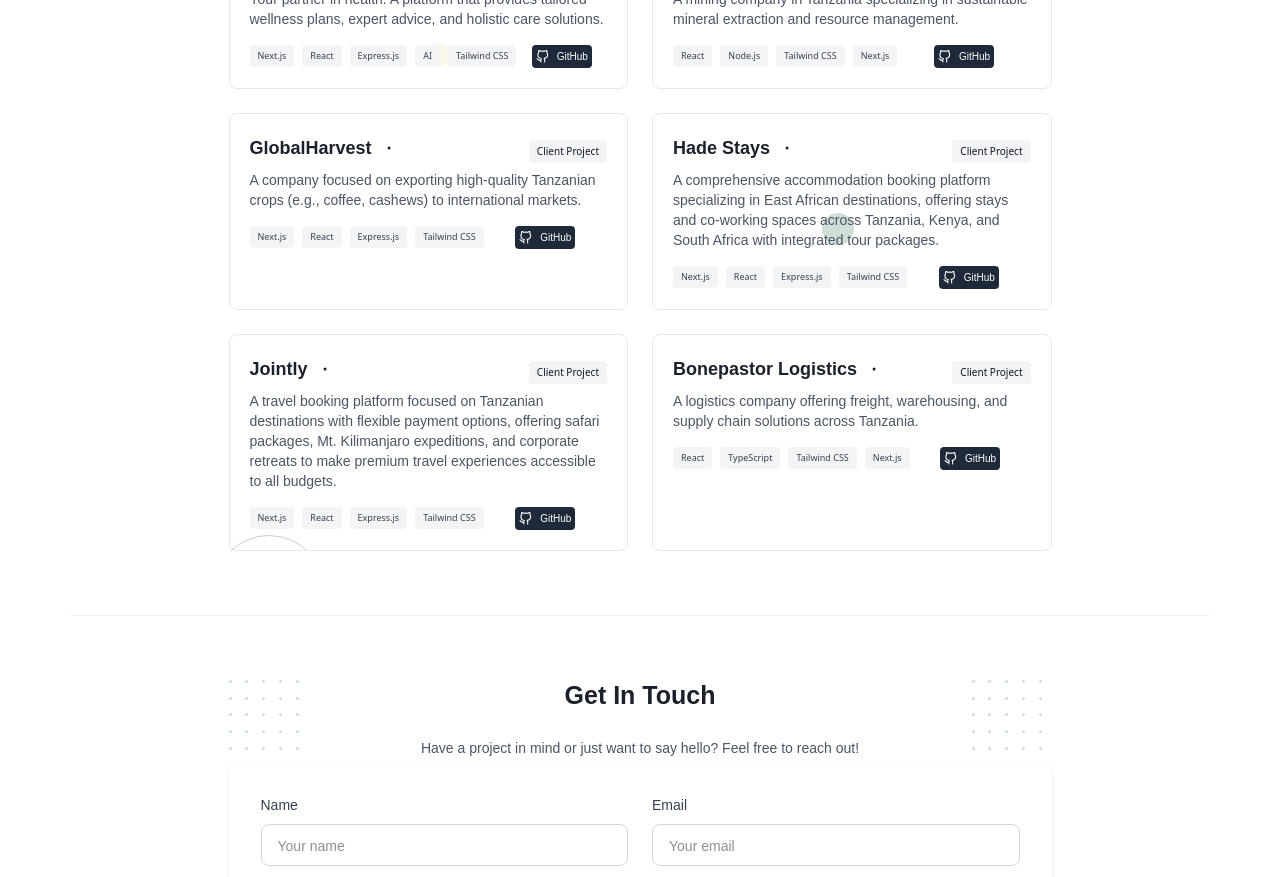
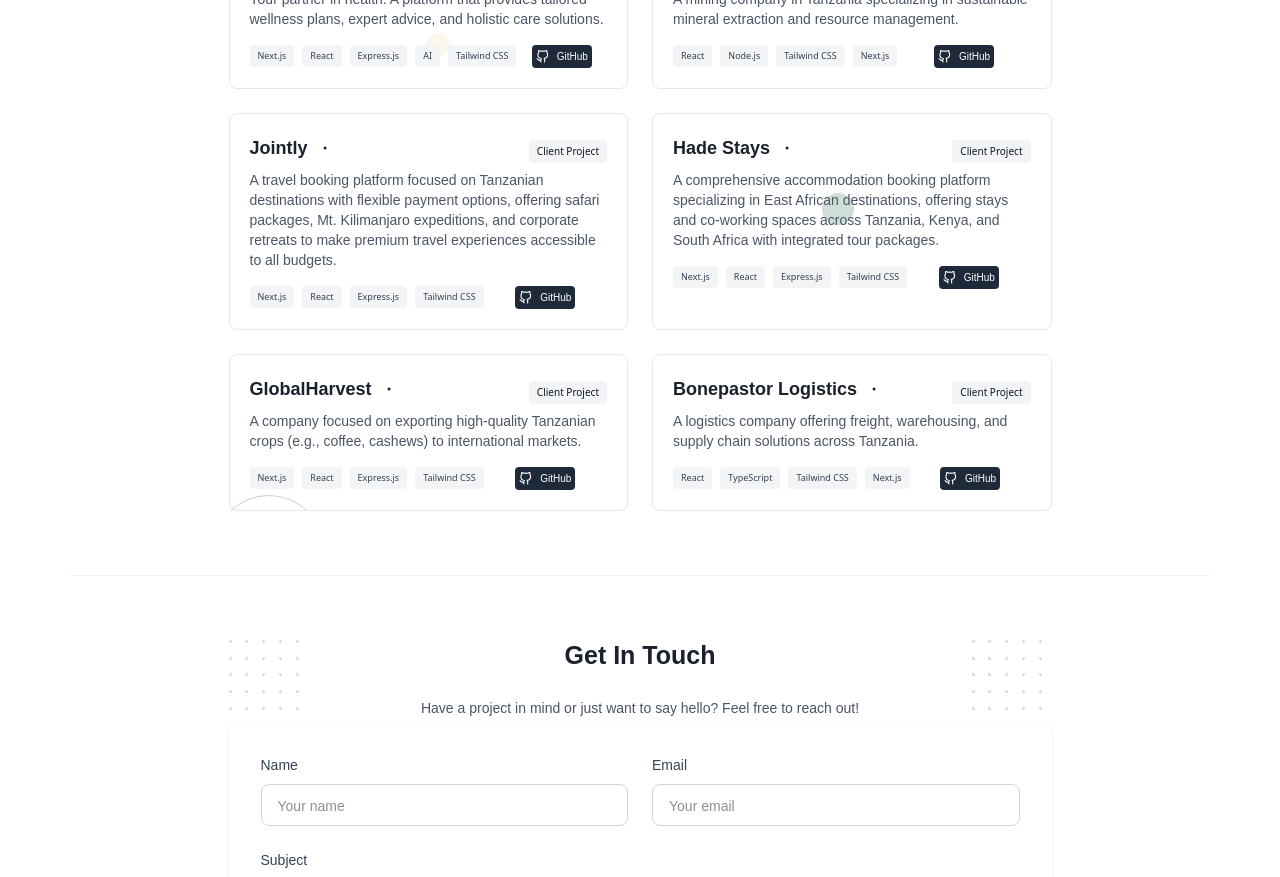
Before and after one commit to Eliakimshasha/portifolio, a Next.js app: page / in a window 1280 px wide. Shown: the part 2080-2957 px from the top of the page. Built offline with nearby package versions, Linux system fonts and the light colour scheme; a web font is replaced by a local one.

Commit message:
some projects added

```diff
--- a/src/components/Projects.jsx
+++ b/src/components/Projects.jsx
@@ -34,16 +34,17 @@ const Projects = () => {
 
       url: "https://bonsaiworks.co.tz",
     },
-    {
-      id: 5,
-      title: "GlobalHarvest",
+     {
+      id: 3,
+      title: "Jointly",
       description:
-        "A company focused on exporting high-quality Tanzanian crops (e.g., coffee, cashews) to international markets.",
+        "A travel booking platform focused on Tanzanian destinations with flexible payment options, offering safari packages, Mt. Kilimanjaro expeditions, and corporate retreats to make premium travel experiences accessible to all budgets.",
       technologies: ["Next.js", "React", "Express.js", "Tailwind CSS"],
       clientProject: true,
 
-      url: "https://globalharvest.co.tz",
+      url: "https://rejo.vercel.app/", // Add actual URL when available
     },
+
     {
       id: 4,
       title: "Hade Stays",
@@ -54,16 +55,17 @@ const Projects = () => {
 
       url: "https://hadestays.vercel.app/",
     },
-    {
-      id: 3,
-      title: "Jointly",
+     {
+      id: 5,
+      title: "GlobalHarvest",
       description:
-        "A travel booking platform focused on Tanzanian destinations with flexible payment options, offering safari packages, Mt. Kilimanjaro expeditions, and corporate retreats to make premium travel experiences accessible to all budgets.",
+        "A company focused on exporting high-quality Tanzanian crops (e.g., coffee, cashews) to international markets.",
       technologies: ["Next.js", "React", "Express.js", "Tailwind CSS"],
       clientProject: true,
 
-      url: "https://rejo.vercel.app/", // Add actual URL when available
+      url: "https://globalharvest.co.tz",
     },
+
     {
       id: 6,
       title: "Bonepastor Logistics",
```
